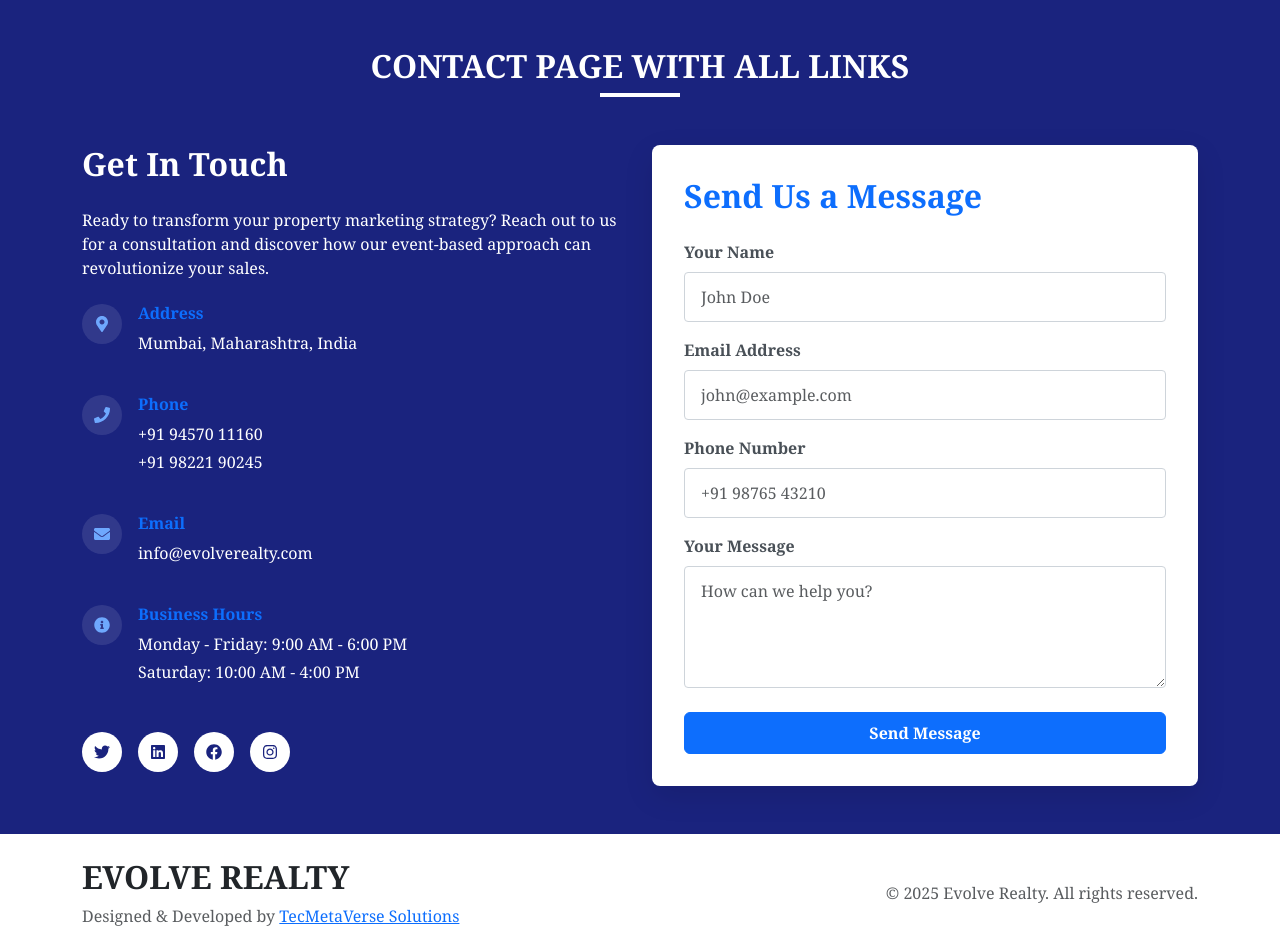
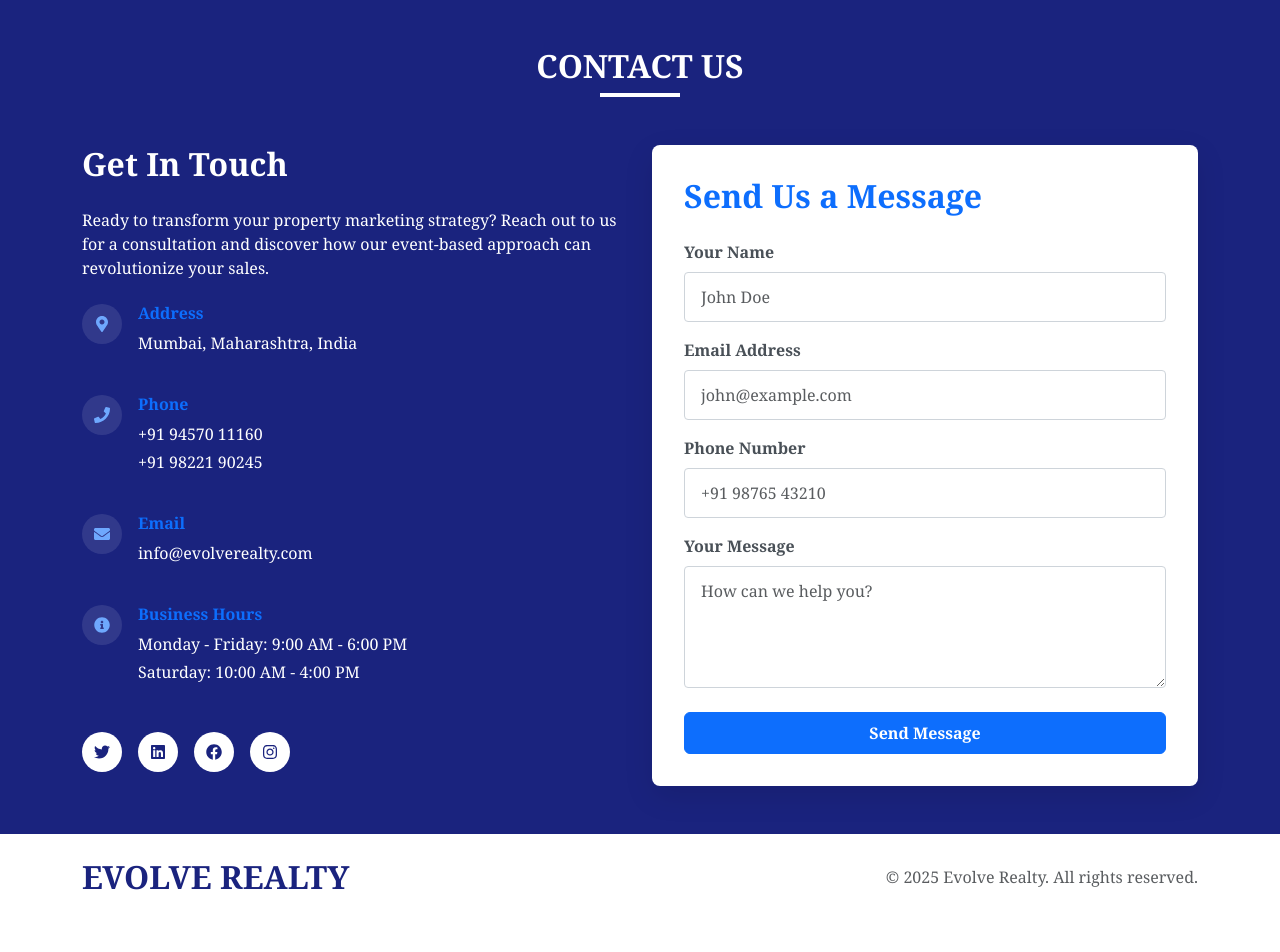
Before and after one commit to DecroXX69/Evolve, a React (Create React App) app: page / in a window 1280 px wide. Shown: the part 2508-3460 px from the top of the page. After the commit the page ends 3428 px from the top, so only its background shows below. Built offline with nearby package versions, Linux system fonts and the light colour scheme.

Commit message:
font changes

```diff
--- a/src/components/Contact.jsx
+++ b/src/components/Contact.jsx
@@ -8,7 +8,7 @@ const Contact = () => {
     <section id="contact" className="contact py-5">
       <div className="container">
         <div className="text-center mb-5">
-          <h2 className="fw-bold">CONTACT PAGE WITH ALL LINKS</h2>
+          <h2 className="fw-bold">CONTACT US</h2>
           <div className="divider"></div>
         </div>
 
--- a/src/components/Footer.jsx
+++ b/src/components/Footer.jsx
@@ -9,8 +9,8 @@ const Footer = () => {
       <div className="container">
         <div className="row align-items-center">
           <div className="col-md-6 mb-3 mb-md-0">
-            <h2 className="fw-bold text-grey mb-0">EVOLVE REALTY</h2>
-            <p className="text-muted mt-2 mb-0">Designed & Developed by <a href="https://tecmetaverse.com/">TecMetaVerse Solutions</a></p>
+            <h2 className="fw-bold text-grey mb-0" style={{color:'#1a237e'}}>EVOLVE REALTY</h2>
+            {/* <p className="text-muted mt-2 mb-0">Designed & Developed by <a href="https://tecmetaverse.com/">TecMetaVerse Solutions</a></p> */}
           </div>
           <div className="col-md-6 text-md-end">
             <p className="text-muted mb-0">
```
